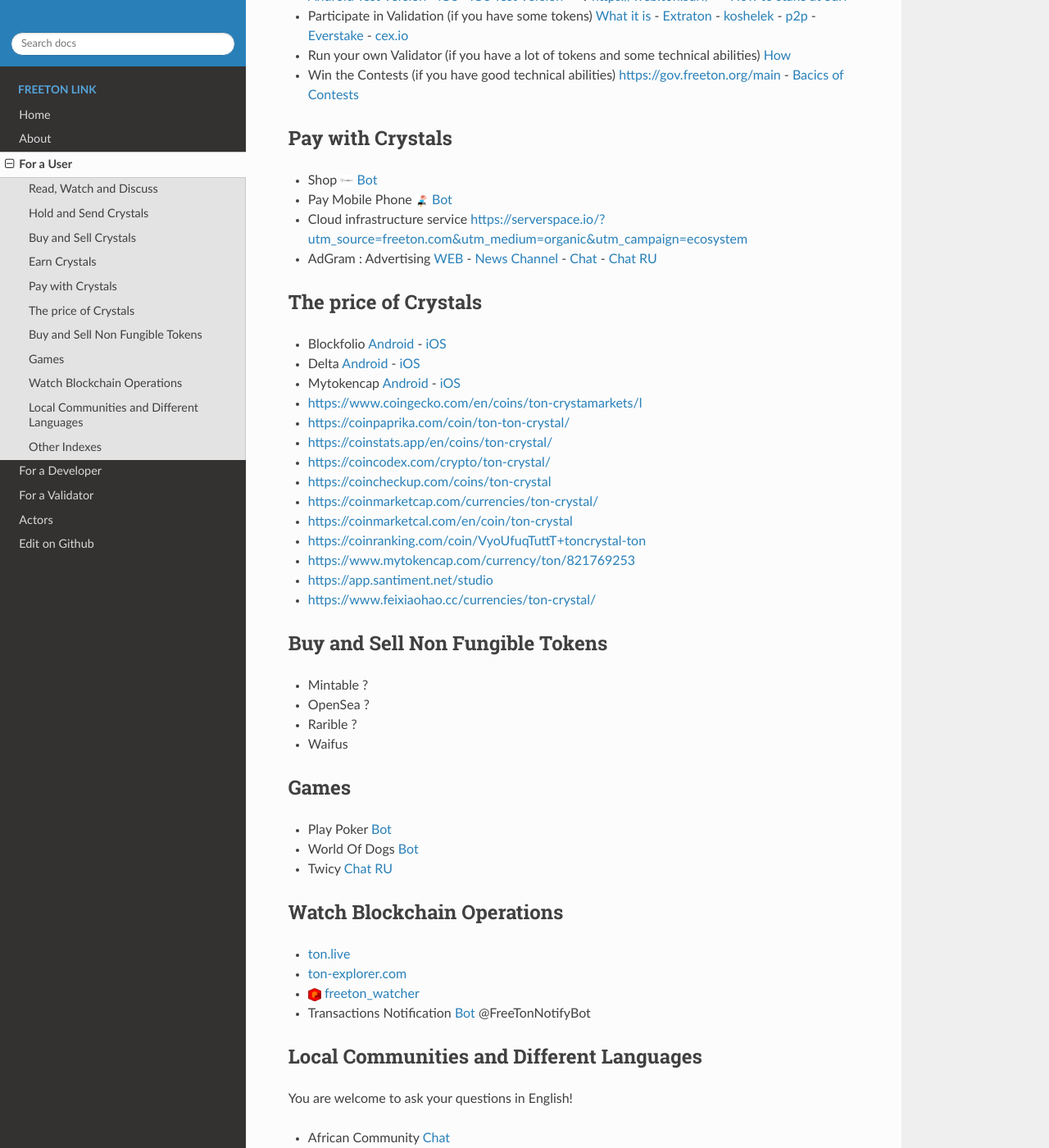
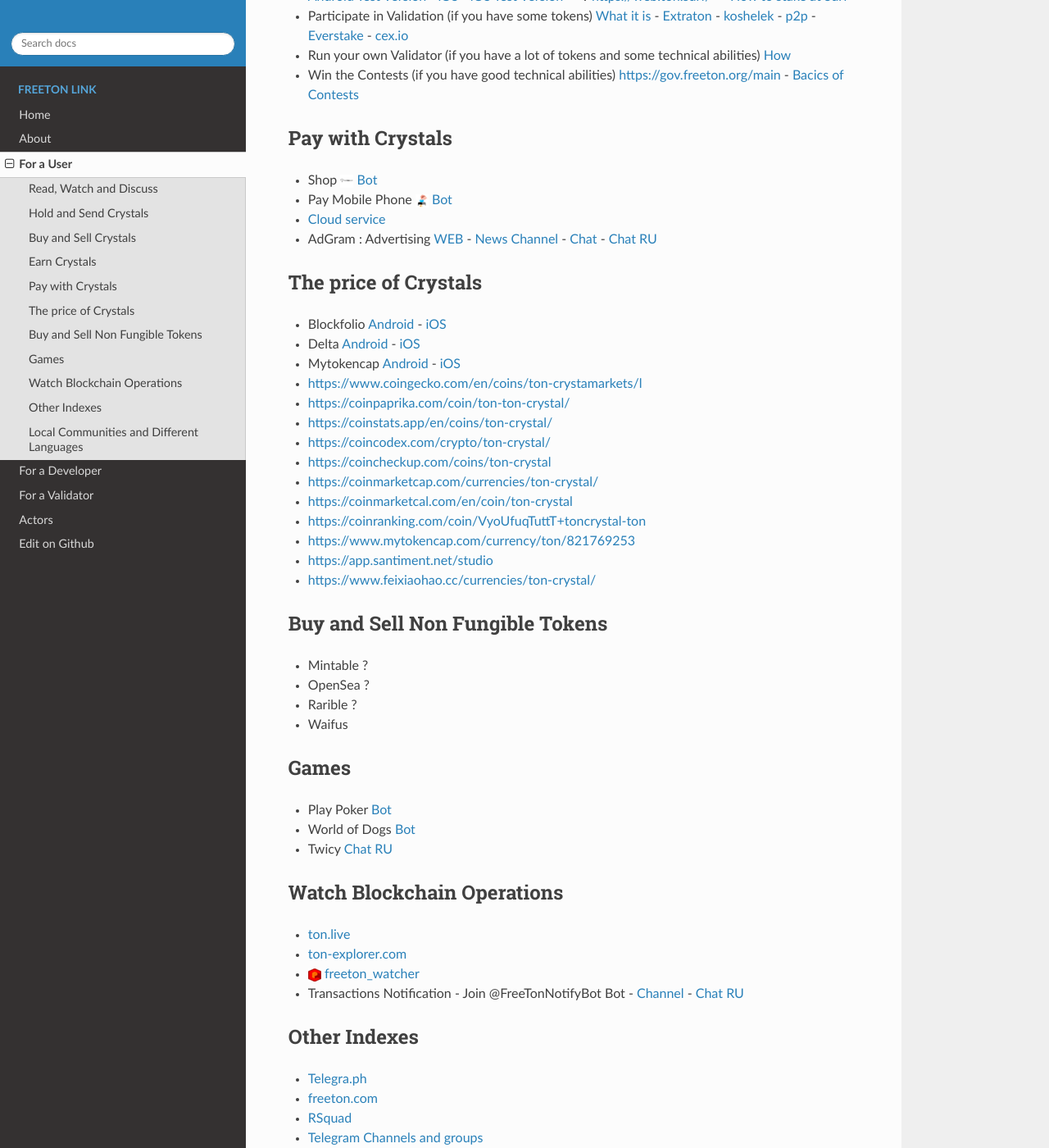
Before and after one commit to OCamlPro/www.freeton.link, a Sphinx documentation site: the page built from sphinx/user.rst, in a window 1280 px wide and 1400 px high, scrolled down 1312 px. Shown: the whole window at 82% size. Built offline with Sphinx 7.4.7 and the Read the Docs theme 2.0.0, drawn with Linux system fonts in a browser that asks for light colours; the version number could not be read and is left out; some of the changed text lies outside the part shown.

Commit message:
petits changements

```diff
--- a/sphinx/user.rst
+++ b/sphinx/user.rst
@@ -35,7 +35,7 @@
 * `ton_p2p Chat <https://t.me/ton_p2p>`_
 * `freeton_otc Chat <https://t.me/freeton_otc>`_
 * `tokiton_chat Chat <https://t.me/tokiton_chat>`_
-* Exchange Chatex `Bot <https://t.me/Chatex_bot>`_
+* Chatex : Exchange `Bot <https://t.me/Chatex_bot>`_
 * Exchange `Prizmbit <https://prizmbit.com/exchange/TON-USDT>`_
 * https://exchange.bitcoin.com/ton-to-btc
 * https://kuna.io/markets/bnbrub
@@ -54,7 +54,7 @@
 ~~~~~~~~~~~~~~~~~
 * Shop |FREETONSHOP_bot.ico| `Bot <https://t.me/FREETONSHOP_bot>`_
 * Pay Mobile Phone |FreeTON2MobileBot.ico| `Bot <https://t.me/FreeTON2MobileBot>`_
-* Cloud infrastructure service `<https://serverspace.io/?utm_source=freeton.com&utm_medium=organic&utm_campaign=ecosystem>`_
+* `Cloud service <https://serverspace.io/?utm_source=freeton.com&utm_medium=organic&utm_campaign=ecosystem>`_
 * AdGram : Advertising `WEB <https://adgram.io/>`_ - `News Channel <https://t.me/adgram_news>`_ - `Chat <https://t.me/adgram_chat_eng>`_ - `Chat RU <https://t.me/adgram_chat_ru>`_
 
 The price of Crystals
@@ -84,7 +84,7 @@
 Games
 ~~~~~
 * Play Poker `Bot <https://ttttt.me/pokertonbot>`_
-* World Of Dogs `Bot <https://t.me/WorldDogs_bot>`_
+* World of Dogs `Bot <https://t.me/WorldDogs_bot>`_
 * Twicy `Chat RU <https://t.me/freeton_twicy>`_
 
 Watch Blockchain Operations
@@ -92,7 +92,16 @@
 * `ton.live <https://ton.live/>`_
 * `ton-explorer.com <http://ton-explorer.com/>`_
 * |ocamlpro.ico| `freeton_watcher <https://gitlab.ocamlpro.com/steven.de-oliveira/freeton_watcher>`_
-* Transactions Notification `Bot <https://t.me/freeton_Productions>`_ @FreeTonNotifyBot
+* Transactions Notification - Join @FreeTonNotifyBot Bot  - `Channel <https://t.me/freeton_productions>`_ - `Chat RU <https://t.me/freeton_productions_chat>`_
+
+Other Indexes
+~~~~~~~~~~~~~
+* `Telegra.ph <https://telegra.ph/Structure-of-the-Free-TON-ecosystem-08-08-31>`_
+* `freeton.com <https://freeton.com/en/>`_
+* `RSquad <http://ton-test.rsquad.io/>`_
+* `Telegram Channels and groups <https://www.tg-me.com/telegram-group/free%20ton>`_
+* `cryptotalk.org RU <https://cryptotalk.org/forum/82-free-ton/>`_
+.. * `TON Labs <https://docs.ton.dev/86757ecb2/p/04a4ba->`_
 
 Local Communities and Different Languages
 ~~~~~~~~~~~~~~~~~~~~~~~~~~~~~~~~~~~~~~~~~
@@ -129,21 +138,13 @@
 * Philosophy `Chat RU <https://t.me/freetonphilosophie>`_
 * Decentralization Popularization `Chat RU <https://t.me/treeton_chat>`_
 * `Cybersport RU <https://www.cybersport.ru/base/teams/no_org/free-ton>`_
-* `Announces RU <https://t.me/freetonstore>`_
+* Announces `Chat RU <https://t.me/freetonstore>`_
 * Productions `Channel RU <https://t.me/freeton_Productions>`_ ?
+* New Users `Chat RU <https://t.me/freeton_global_community>`_
 * Games `Chat RU <https://t.me/freetongametournaments>`_
-* New Users `Chat RU <https://t.me/freeton_global_community>`_
 * Claims `Chat RU <https://t.me/FreeTONclaims>`_
 * Off-top `Chat UK <https://t.me/freeton_ua>`_ - `Chat RU <https://t.me/freeton_flud>`_ - `Chat RU <https://t.me/freeton_talks>`_ - `Chat RU <https://t.me/FreeTonEC>`_ - `Chat RU <https://t.me/ft_flud>`_
 
-Other Indexes
-~~~~~~~~~~~~~
-* `Telegra.ph <https://telegra.ph/Structure-of-the-Free-TON-ecosystem-08-08-31>`_
-* `freeton.com <https://freeton.com/en/>`_
-* `RSquad <http://ton-test.rsquad.io/>`_
-* `Telegram Channels and groups <https://www.tg-me.com/telegram-group/free%20ton>`_
-* `cryptotalk.org RU <https://cryptotalk.org/forum/82-free-ton/>`_
-.. * `TON Labs <https://docs.ton.dev/86757ecb2/p/04a4ba->`_
 .. |br| raw:: html
 
       <br>
```
